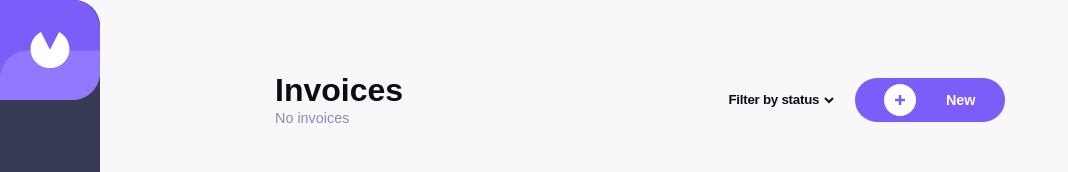
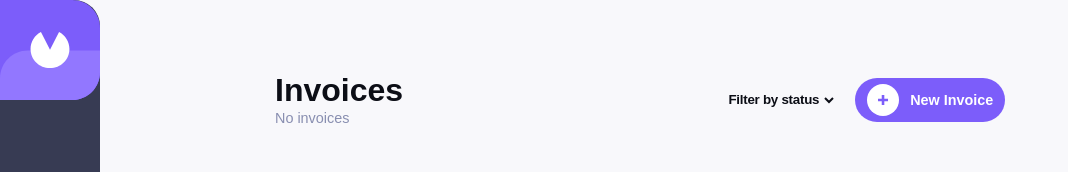
Before and after one commit to juliancioc/invoice-app-react, a React (Create React App) app: page / in a window 1280 px wide. Shown: the top 172 px of the page, without its empty margins (0-1068 px from the left). Built offline with nearby package versions, Linux system fonts and the light colour scheme.

Commit message:
feat: hook is mobile device

```diff
--- a/src/components/Filters/index.tsx
+++ b/src/components/Filters/index.tsx
@@ -2,11 +2,13 @@ import React from 'react'
 import { useDispatch } from 'react-redux'
 
 import iconPlus from '../../assets/icon-plus.svg'
+import { useWindowSizeHook } from '../../hooks/useWindowHooks'
 import { newInvoice } from '../../redux/invoice.store'
 import * as S from './styles'
 
 const Filters = () => {
   const dispatch = useDispatch()
+  const { isMobile } = useWindowSizeHook()
 
   function handleNewInvoice() {
     dispatch(newInvoice(true))
@@ -22,7 +24,8 @@ const Filters = () => {
           <option>Filter by status</option>
         </select>
         <button onClick={handleNewInvoice}>
-          <img src={iconPlus} alt="Button add invoice" /> New
+          <img src={iconPlus} alt="Button add invoice" />
+          {isMobile ? 'New' : 'New Invoice'}
         </button>
       </S.RightSide>
     </S.Wrapper>
--- /dev/null
+++ b/src/hooks/useWindowHooks.tsx
@@ -0,0 +1,35 @@
+import { useEffect, useState } from 'react'
+
+const useResizeHook = (callback: any) => {
+  const [windowInnerHeight, setWindowInnerHeight] = useState(window.innerHeight)
+
+  const updateDimensions = () => {
+    setWindowInnerHeight(window.innerHeight)
+  }
+
+  useEffect(() => {
+    window.addEventListener('resize', updateDimensions)
+
+    return () => {
+      window.removeEventListener('resize', updateDimensions)
+    }
+  }, [])
+
+  useEffect(() => {
+    callback()
+  }, [windowInnerHeight, callback])
+}
+
+export const useWindowSizeHook = () => {
+  const [width, setWidth] = useState(window.innerWidth)
+  const [height, setHeight] = useState(window.innerHeight)
+  const [isMobile, setIsMobile] = useState(false)
+
+  useResizeHook(() => {
+    setHeight(window.innerHeight)
+    setWidth(window.innerWidth)
+    setIsMobile(window.innerWidth <= 768)
+  })
+
+  return { width, height, isMobile }
+}
```
